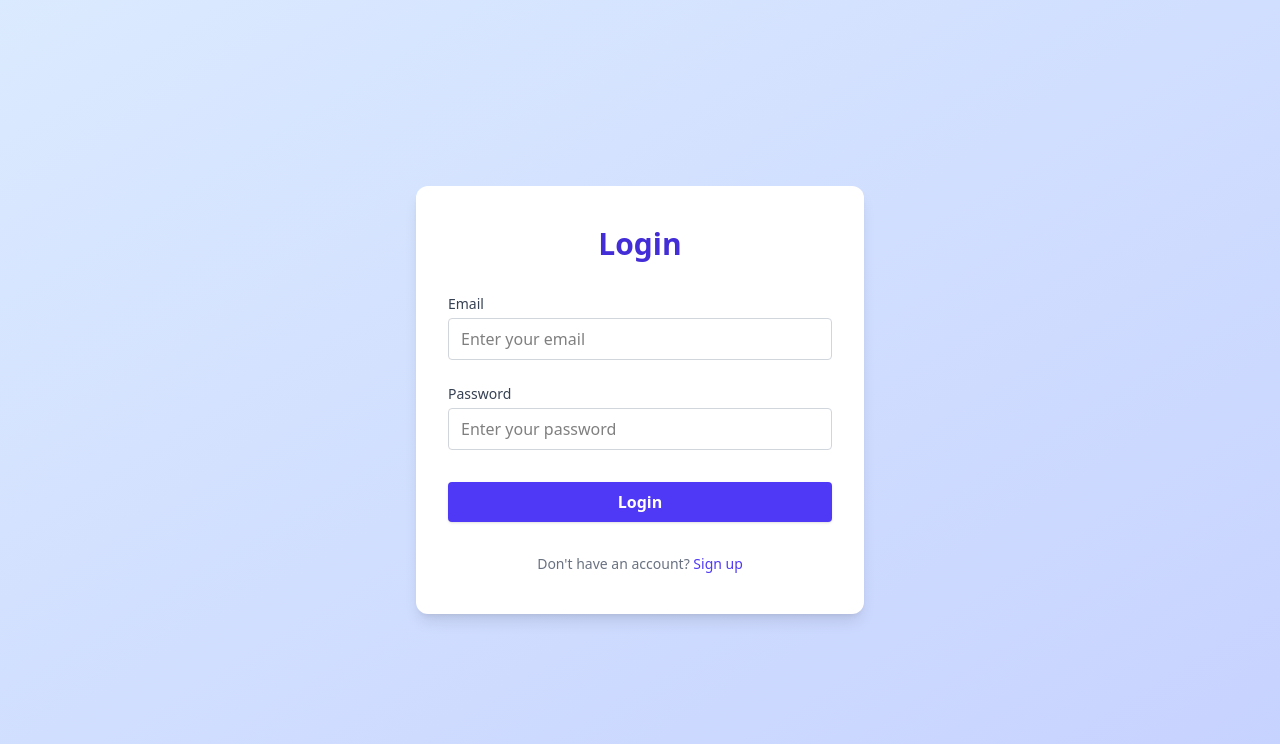
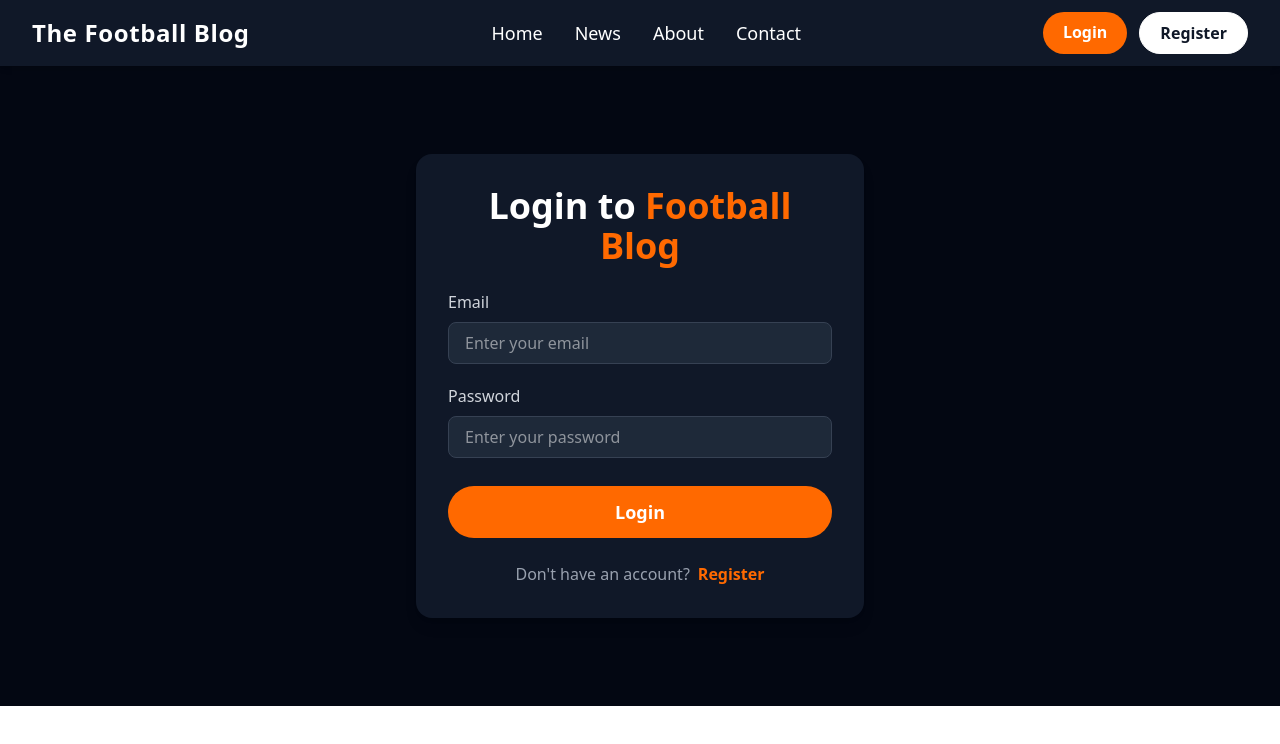
Before and after one commit to GGarenov/Blog_app, a React (Vite) app in the folder client/: page /login in a window 1280 px wide. Shown: the top 744 px of the page. Built offline with nearby package versions, Linux system fonts and the light colour scheme.

Commit message:
Login page is created successfully

```diff
--- a/client/src/pages/Login.jsx
+++ b/client/src/pages/Login.jsx
@@ -1,82 +1,99 @@
-import React, { useState } from "react";
+import Header from "../components/Header";
+import { loginFormControls } from "../config";
+import { loginUser } from "../store/auth-slice";
+import { useState } from "react";
+import { useDispatch } from "react-redux";
+import { Link, useNavigate } from "react-router-dom";
 
-const Login = () => {
-  const [email, setEmail] = useState("");
-  const [password, setPassword] = useState("");
+const initialState = loginFormControls.reduce((acc, curr) => {
+  acc[curr.name] = "";
+  return acc;
+}, {});
+
+import { useSelector } from "react-redux";
+
+function AuthLogin({ isAuthenticated }) {
+  const [formData, setFormData] = useState(initialState);
   const [error, setError] = useState("");
+  const dispatch = useDispatch();
+  const navigate = useNavigate();
+  const authState = useSelector((state) => state.auth);
 
-  const handleSubmit = (e) => {
-    e.preventDefault();
-    // Basic validation
-    if (!email || !password) {
-      setError("Please enter both email and password.");
-      return;
+  if (isAuthenticated) {
+    navigate("/");
+    return null;
   }
+
+  function onChange(e) {
+    setFormData({ ...formData, [e.target.name]: e.target.value });
+  }
+
+  function onSubmit(event) {
+    event.preventDefault();
     setError("");
-    // TODO: Add login logic here (API call)
-    alert(`Logged in as ${email}`);
-  };
+    dispatch(loginUser(formData)).then((data) => {
+      if (data?.payload?.success) {
+        navigate("/");
+      } else {
+        setError(data?.payload?.message || "Login failed");
+      }
+    });
+  }
 
   return (
-    <div className="min-h-screen flex items-center justify-center bg-gradient-to-br from-blue-100 to-indigo-200">
-      <form
-        className="bg-white shadow-lg rounded-xl px-8 py-10 w-full max-w-md flex flex-col gap-6"
-        onSubmit={handleSubmit}
+    <>
+      <Header />
+      <main className="min-h-[80vh] bg-gray-950 flex flex-col items-center justify-center px-4 py-16">
+        <section className="w-full max-w-md bg-gray-900 rounded-2xl shadow-lg p-8">
+          <h1 className="text-3xl md:text-4xl font-bold text-white mb-6 text-center">
+            Login to <span className="text-orange-500">Football Blog</span>
+          </h1>
+          <form onSubmit={onSubmit} className="space-y-5">
+            {loginFormControls.map((control) => (
+              <div key={control.name}>
+                <label
+                  htmlFor={control.name}
+                  className="block text-gray-300 font-medium mb-2"
                 >
-        <h2 className="text-3xl font-bold text-center text-indigo-700 mb-2">
-          Login
-        </h2>
-        {error && (
-          <div className="bg-red-100 text-red-700 px-4 py-2 rounded mb-2 text-center text-sm">
-            {error}
-          </div>
-        )}
-        <div className="flex flex-col gap-1">
-          <label htmlFor="email" className="text-sm font-medium text-gray-700">
-            Email
+                  {control.label.charAt(0).toUpperCase() +
+                    control.label.slice(1)}
                 </label>
                 <input
-            type="email"
-            id="email"
-            value={email}
-            onChange={(e) => setEmail(e.target.value)}
-            placeholder="Enter your email"
-            autoComplete="username"
-            className="border border-gray-300 rounded px-3 py-2 focus:outline-none focus:ring-2 focus:ring-indigo-400 transition"
+                  id={control.name}
+                  name={control.name}
+                  type={control.type}
+                  placeholder={control.placeholder}
+                  value={formData[control.name]}
+                  onChange={onChange}
+                  className="w-full px-4 py-2 rounded-lg bg-gray-800 text-white border border-gray-700 focus:outline-none focus:ring-2 focus:ring-orange-500"
+                  autoComplete={control.name}
+                  required
                 />
               </div>
-        <div className="flex flex-col gap-1">
-          <label
-            htmlFor="password"
-            className="text-sm font-medium text-gray-700"
-          >
-            Password
-          </label>
-          <input
-            type="password"
-            id="password"
-            value={password}
-            onChange={(e) => setPassword(e.target.value)}
-            placeholder="Enter your password"
-            autoComplete="current-password"
-            className="border border-gray-300 rounded px-3 py-2 focus:outline-none focus:ring-2 focus:ring-indigo-400 transition"
-          />
-        </div>
+            ))}
+            {error && (
+              <div className="text-red-500 text-sm text-center">{error}</div>
+            )}
             <button
               type="submit"
-          className="mt-2 bg-indigo-600 hover:bg-indigo-700 text-white font-semibold py-2 rounded shadow transition"
+              className="w-full py-3 bg-orange-500 text-white rounded-full font-semibold text-lg hover:bg-orange-600 transition-colors mt-2"
             >
               Login
             </button>
-        <div className="text-center text-sm text-gray-500 mt-2">
-          Don't have an account?{" "}
-          <a href="#" className="text-indigo-600 hover:underline">
-            Sign up
-          </a>
-        </div>
           </form>
-    </div>
+          <p className="mt-6 text-center text-gray-400">
+            Don&apos;t have an account?
+            <Link
+              className="font-semibold ml-2 text-orange-500 hover:underline"
+              to="/register"
+            >
+              Register
+            </Link>
+          </p>
+        </section>
+      </main>
+    </>
   );
-};
+}
 
-export default Login;
+export default AuthLogin;
```
Lines whose indentation alone changed are shown as unchanged.
